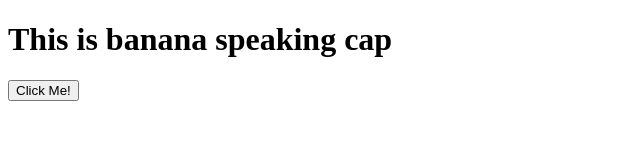
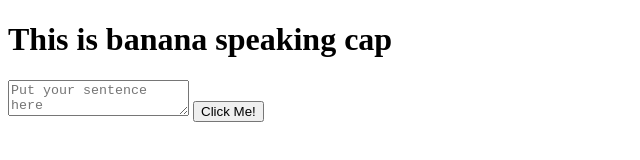
Before and after one commit to TheAmlanSaikia/Minion-Translator, a plain HTML site: page index.html in a window 1280 px wide. Shown: the whole page, without its empty margins (0-640 px from the left). Drawn offline with Linux system fonts and the light colour scheme.

Commit message:
Update Index.html

```diff
--- a/index.html
+++ b/index.html
@@ -9,6 +9,8 @@
 </head>
 <body>
     <h1>This is banana speaking cap</h1>
+    <textarea id="txt-input" placeholder="Put your sentence here
+        and will convert to banana language."></textarea>
      <button id="btn-translate">Click Me!</button>
 <script src="app.js" type="text/javascript"></script>
 </body>
```
